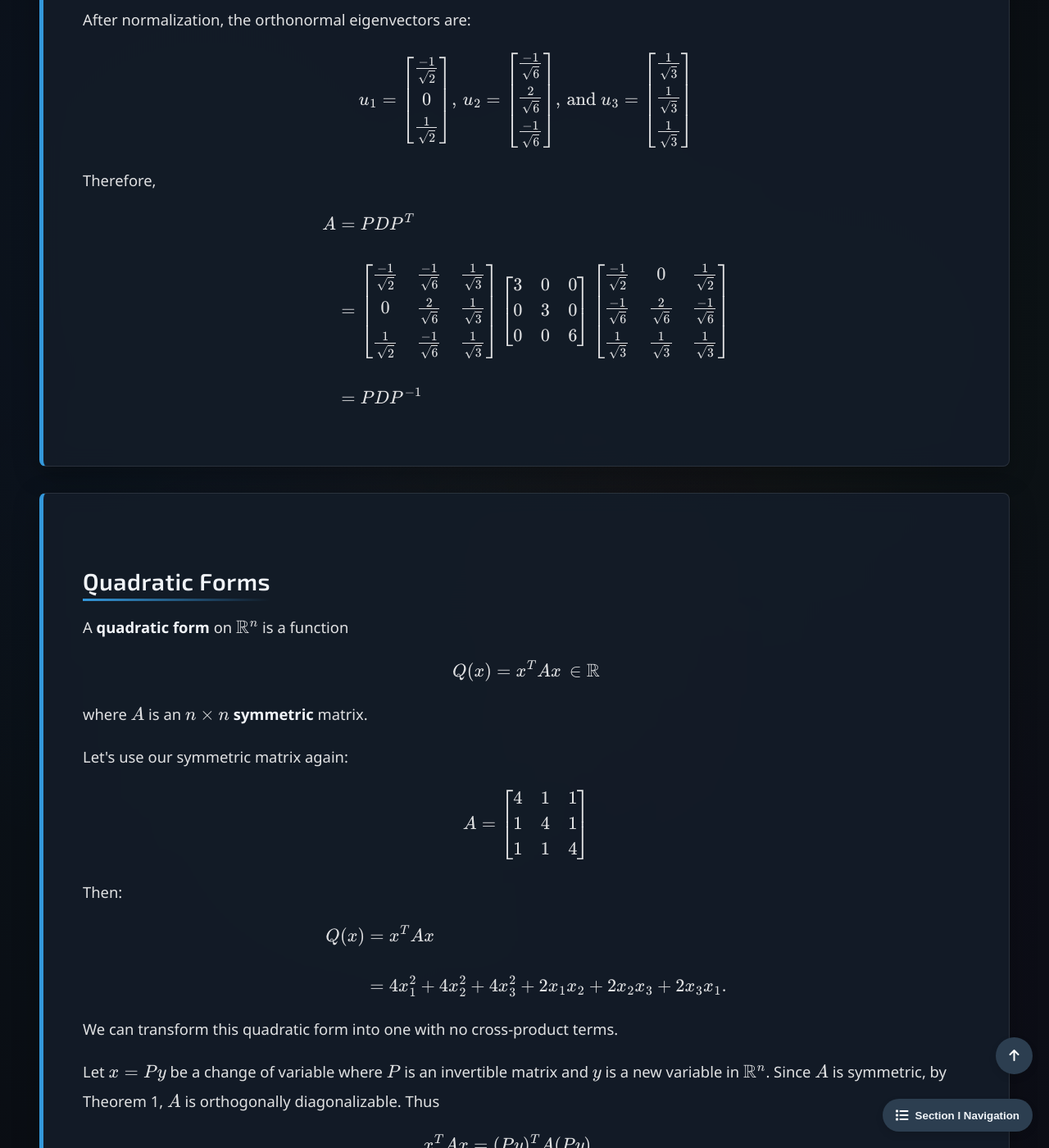
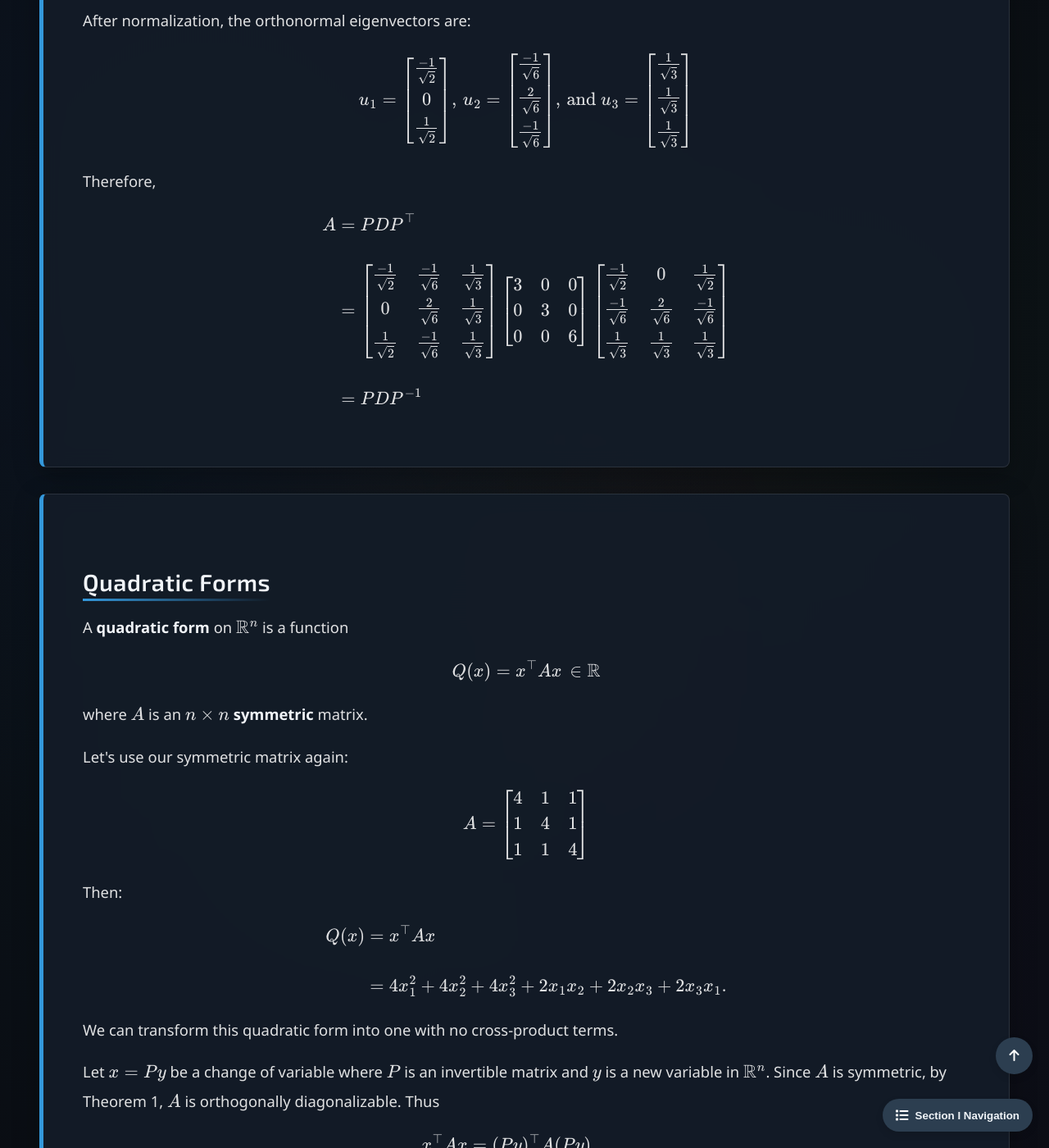
Before and after one commit to Yusukey01/yusukey01.github.io, a Jekyll site: the page built from Mathematics/Linear_algebra/symmetry.html, in a window 1280 px wide and 1400 px high, scrolled down 2639 px. Shown: the whole window at 82% size. Built offline with Jekyll 4.4.1, drawn with Linux system fonts in a browser that asks for light colours; some of the changed text lies outside the part shown.

Commit message:
revised explanations

```diff
--- a/Mathematics/Linear_algebra/symmetry.html
+++ b/Mathematics/Linear_algebra/symmetry.html
@@ -36,30 +36,30 @@ uses_python: false
                     <p>
                         A <strong>symmetric matrix</strong> is a square matrix \(A\) such that
                         \[
-                        A^T = A.
+                        A^\top = A.
                         \]
                     </p>
                 </div>
 
                 <p>
-                    For example, in the context of least-squares solutions, \(\hat{\beta}\) satisfies \(X^TX\beta = X^TY\).
-                    In this expression, \(X^TX\) is always symmetric. To confirm, let \(X\) be an \(m \times n\) matrix. Then
+                    For example, in the context of least-squares solutions, \(\hat{\beta}\) satisfies \(X^\top X\beta = X^\top Y\).
+                    In this expression, \(X^\top X\) is always symmetric. To confirm, let \(X\) be an \(m \times n\) matrix. Then
                     \[
-                    (X^TX)^T = X^T(X^T)^T = X^TX.
+                    (X^\topX)^\top = X^\top (X^\top)^\top = X^\top X.
                     \]
                 </p>
                 <p>
                     An \(n \times n\) matrix \(A\) is said to be <strong>orthogonally diagonalizable</strong> if there exists
                     an orthogonal matrix \(P\) and a diagonal matrix \(D\) such that:
                     \[
-                    A = PDP^T = PDP^{-1}
+                    A = PDP^\top = PDP^{-1}
                     \]
                     For this diagonalization, \(A\) must have \(n\) linearly independent and orthonormal eigenvectors.
                     Importantly, in such cases, \(A\) is symmetric because
                     \[
                     \begin{align*}
-                    A^T = (PDP^T)^T &= (P^T)^T D^T P^T \\\\
-                                    &= PDP^T \\\\
+                    A^\top = (PDP^\top)^\top &= (P^\top)^\top D^\top P^\top \\\\
+                                    &= PDP^\top \\\\
                                     &= A.
                     \end{align*}
                     \]
@@ -110,7 +110,7 @@ uses_python: false
                     Therefore,
                     \[
                     \begin{align*}
-                    A &= PDP^T \\\\
+                    A &= PDP^\top \\\\
                     &= \begin{bmatrix} \frac{-1}{\sqrt{2}} & \frac{-1}{\sqrt{6}} & \frac{1}{\sqrt{3}} \\
                                         0                   & \frac{2}{\sqrt{6}}  & \frac{1}{\sqrt{3}}\\
                                         \frac{1}{\sqrt{2}}  & \frac{-1}{\sqrt{6}} & \frac{1}{\sqrt{3}} \end{bmatrix}
@@ -129,7 +129,7 @@ uses_python: false
                 <p>
                     A <strong>quadratic form</strong> on \(\mathbb{R}^n\) is a function
                     \[
-                    Q(x) = x^TAx \, \in \mathbb{R}
+                    Q(x) = x^\top Ax \, \in \mathbb{R}
                     \]
                     where \(A\) is an \(n\times n\) <strong>symmetric</strong> matrix.
                 </p>
@@ -142,7 +142,7 @@ uses_python: false
                     Then:
                     \[
                     \begin{align*}
-                    Q(x) &=  x^TAx \\\\
+                    Q(x) &=  x^\top Ax \\\\
                         &= 4x_1^2 +4 x_2^2 + 4x_3^2 + 2x_1x_2 + 2x_2x_3 + 2x_3x_1.
                     \end{align*}
                     \]
@@ -155,20 +155,20 @@ uses_python: false
                     orthogonally diagonalizable. Thus
                     \[
                     \begin{align*}
-                    x^TAx &= (Py)^TA(Py) \\\\
-                        &= y^TP^TAPy  \\\\
-                        &= y^T(P^TAP)y \\\\
-                        &= y^T(P^TPDP^TP)y \\\\
-                        &= y^TDy
+                    x^\top Ax &= (Py)^\top A(Py) \\\\
+                        &= y^\top P^\top APy  \\\\
+                        &= y^\top (P^\top AP)y \\\\
+                        &= y^\top(P^\top PDP^\top P)y \\\\
+                        &= y^\top Dy
                     \end{align*}
                     \]
-                    where \(y = P^{-1}x = P^Tx\).
+                    where \(y = P^{-1}x = P^\top x\).
                 </p>
                 <p>
-                    Since \(P^T A P = D\), where \(D\) is a diagonal matrix, we get:
+                    Since \(P^\top A P = D\), where \(D\) is a diagonal matrix, we get:
                     \[
                     \begin{align*}
-                    x^T A x &= y^T D y \\\\
+                    x^\top A x &= y^\top D y \\\\
                             &= \lambda_1 y_1^2 + \lambda_2 y_2^2 + \cdots + \lambda_n y_n^2
                     \end{align*}
                     \]
@@ -201,7 +201,7 @@ uses_python: false
                 <div class="theorem">
                     <span class="theorem-title">Theorem 2:</span>
                     <p>
-                        Let \(A\) be an \(n \times n\) symmetric matrix. Then a quadratic form \(x^TAx\) is
+                        Let \(A\) be an \(n \times n\) symmetric matrix. Then a quadratic form \(x^\top Ax\) is
                     </p>
                     <ol style="padding-left: 40px;">
                         <li>positive definite iff the eigenvalues of \(A\) are all positive. </li>
@@ -210,9 +210,9 @@ uses_python: false
                 </div>
 
                 <p>
-                    As mentined above, an orthogonal change of variable \(x= Py\) transforms \(x^TAx\) into
+                    As mentined above, an orthogonal change of variable \(x= Py\) transforms \(x^\top Ax\) into
                     \[
-                    Q(x) = y^T D y = \lambda_1 y_1^2 + \cdots + \lambda_n y_n^2.
+                    Q(x) = y^\top D y = \lambda_1 y_1^2 + \cdots + \lambda_n y_n^2.
                     \]
                     where \(\lambda_1, \ldots, \lambda_n\) are the eigenvalues of \(A\).
                 </p>
@@ -220,12 +220,12 @@ uses_python: false
                 <p>
                     There is a one-to-one correspondence between all \(x \neq 0\) and \(y \neq 0\) because \(P\) is an
                     invertible matrix. So, \(Q(x)\) is determined by the signs of eigenvalues(or <strong>spectrum</strong>) of \(A\).
-                    The columns of \(P\) are called the <strong>principal axes</strong> of the quadratic form \(x^TAx\).
+                    The columns of \(P\) are called the <strong>principal axes</strong> of the quadratic form \(x^\top Ax\).
                 </p>
                 <p>
                     Note:<br>
                     To check whether a matrix \(A\) is positive definite, it is effective to verify the existence of a
-                    <a href="../Probability/mvn.html"><strong>Cholesky factorization</strong></a> \(A = R^TR\) where \(R\)
+                    <a href="../Probability/mvn.html"><strong>Cholesky factorization</strong></a> \(A = R^\top R\) where \(R\)
                     is an upper triangular matrix with positive diagonal entries. This factorization is a modified version of
                     the <strong>LU factorization</strong>.
                 </p>
@@ -234,16 +234,16 @@ uses_python: false
             <section id="svd" class="section-content">
                 <h2>Singular Value Decomposition(SVD)</h2>
                 <p>
-                    Let \(A\) be an \(m \times n\) matrix. The symmetric matrix \(A^TA\) is orthogonally diagonalizable.
+                    Let \(A\) be an \(m \times n\) matrix. The symmetric matrix \(A^\top A\) is orthogonally diagonalizable.
                     Let \(\{v_1, \cdots, v_n\}\) be an orthonormal basis for \(\mathbb{R}^n\) consisting of eigenvectors
-                    of \(A^TA\) with corresponding eigenvalues \(\lambda_1, \cdots, \lambda_n\).
+                    of \(A^\top A\) with corresponding eigenvalues \(\lambda_1, \cdots, \lambda_n\).
                 </p>
                 <p>
                     For \(1 \leq i \leq n\), the following holds:
                     \[
                     \begin{align*}
-                    \| Av_i \|^2 &= (Av_i)^TAv_i = v_i^T(A^TAv_i)  \\\\
-                                &= v_i^T(\lambda_iv_i)  \\\\
+                    \| Av_i \|^2 &= (Av_i)^\top Av_i = v_i^\top (A^\top Av_i)  \\\\
+                                &= v_i^\top (\lambda_iv_i)  \\\\
                                 &= \lambda_i.
                     \end{align*}
                     \]
@@ -272,7 +272,7 @@ uses_python: false
                         diagonal matrix with the first \(r\) <strong>nonzero</strong> singular values of \(A\), \(\sigma_1 \geq \sigma_2 \geq \cdots \geq \sigma_r > 0\)
                         and there exist an \(m \times m\) orthogonal matrix \(U\), and an \(n \times n\) orthogonal matrix \(V\) such that
                         \[
-                        A = U\Sigma V^T.
+                        A = U\Sigma V^\top.
                         \]
                      </p>
                 </div>
@@ -309,7 +309,7 @@ uses_python: false
                         \]
                         Finally, since \(V\) is an orthogonal matrix,
                         \[
-                        (U\Sigma ) V^T = (AV)V^T = AI = A.
+                        (U\Sigma ) V^\top = (AV)V^\top = AI = A.
                         \]
                     </p>
                 </div>
@@ -319,9 +319,9 @@ uses_python: false
                 </p>
 
                 <ol style="padding-left: 40px;">
-                    <li>Compute Orthogonal decomposition of \(A^TA\):</li>
-                        Compute the eigenvalues and eigenvectors of  \(A^TA\). <br>
-                        Note: In practice, avoid directly computing \(A^TA\) to prevent numerical errors.
+                    <li>Compute Orthogonal decomposition of \(A^\top A\):</li>
+                        Compute the eigenvalues and eigenvectors of  \(A^\top A\). <br>
+                        Note: In practice, avoid directly computing \(A^\top A\) to prevent numerical errors.
                     <li>Construct \(V\) and \(\Sigma\):</li>
                         Arrange eigenvalues in descending order.<br>
                         Use the corresponding unit eigenvectors as the columns of \(V\).
@@ -357,16 +357,16 @@ uses_python: false
                 </p>
 
                 <p>
-                    Given the SVD of \(A = U\Sigma V^T\), where \(U\) is \(m \times m\), \(\Sigma\) is \(m \times n\), and
+                    Given the SVD of \(A = U\Sigma V^\top\), where \(U\) is \(m \times m\), \(\Sigma\) is \(m \times n\), and
                     \(V\) is \(n \times n\), the pseudo-inverse is:
                     \[
-                    A^\dagger = V\Sigma^\dagger U^T
+                    A^\dagger = V\Sigma^\dagger U^\top
                     \]
                     Here, \(\Sigma^\dagger\) is an \(n \times m\) matrix formed by:
                 </p>
 
                 <ol style="padding-left: 40px;">
-                    <li>Transposing \(\Sigma\) to get \(\Sigma^T\) (which is \(n \times m\)).</li>
+                    <li>Transposing \(\Sigma\) to get \(\Sigma^\top\) (which is \(n \times m\)).</li>
                     <li>Inverting every <strong>nonzero</strong> singular value \(\sigma_i\) on the diagonal to get \(1/\sigma_i\).</li>
                 </ol><br>
 
@@ -397,10 +397,10 @@ uses_python: false
                 <p>
                     You can also see that
                     \[
-                    A^\dagger A = V\Sigma^\dagger U^T U\Sigma V^T = V\Sigma^\dagger\Sigma V^T.
+                    A^\dagger A = V\Sigma^\dagger U^\top U\Sigma V^\top = V\Sigma^\dagger\Sigma V^\top.
                     \]
                     The matrix \(\Sigma^\dagger\Sigma\) is an \(n \times n\) diagonal matrix with 1s for the first \(r\) entries and 0s after.
-                    This makes \(A^\dagger A = V \begin{bmatrix} I_r & 0 \\ 0 & 0 \end{bmatrix} V^T\), which is the <strong>orthogonal projection matrix onto the Row Space of \(A\)</strong>.
+                    This makes \(A^\dagger A = V \begin{bmatrix} I_r & 0 \\ 0 & 0 \end{bmatrix} V^\top\), which is the <strong>orthogonal projection matrix onto the Row Space of \(A\)</strong>.
                     Similarly, \(A A^\dagger\) is the orthogonal projection matrix onto the <strong>Column Space of \(A\)</strong>.
                 </p>
 
@@ -471,8 +471,8 @@ uses_python: false
                 </p>
                 <p>
                     \(\{Av_1, \cdots, Av_r\} = \{\sigma_1u_1, \cdots, \sigma_ru_r\} \) is an orthogonal basis for \(\text{Col }A\) and then
-                    \(\{u_1, \cdots, u_r\}\) is an orthonormal basis for \(\text{Col }A\). Also, \((\text{Col }A)^{\perp} =  \text{Nul }A^T \).
-                    Thus, \(\{u_{r+1}, \cdots, u_m\}\) is an orthonormal basis for \(\text{Nul }A^T\).
+                    \(\{u_1, \cdots, u_r\}\) is an orthonormal basis for \(\text{Col }A\). Also, \((\text{Col }A)^{\perp} =  \text{Nul }A^\top \).
+                    Thus, \(\{u_{r+1}, \cdots, u_m\}\) is an orthonormal basis for \(\text{Nul }A^\top\).
                 </p>
                 <p>
                     Since \(\| Av_i \| = \sigma_i = 0\) iff \(i > r \,\), \(v_{r+1}, \cdots, v_n\) span a subspace of \(\text{Nul }A\)
@@ -480,7 +480,7 @@ uses_python: false
                     Therefore, \(\{v_{r+1}, \cdots, v_n\}\) is an orthonormal basis for \(\text{Nul }A\).
                 </p>
                 <p>
-                    Finally, since \((\text{Nul }A)^{\perp} = \text{Col }A^T  = \text{Row }A  \), \(\{v_1, \cdots, v_r\}\) is an orthonormal
+                    Finally, since \((\text{Nul }A)^{\perp} = \text{Col }A^\top  = \text{Row }A  \), \(\{v_1, \cdots, v_r\}\) is an orthonormal
                     basis for \(\text{Row }A\).
                 </p>
                 <p>
```
